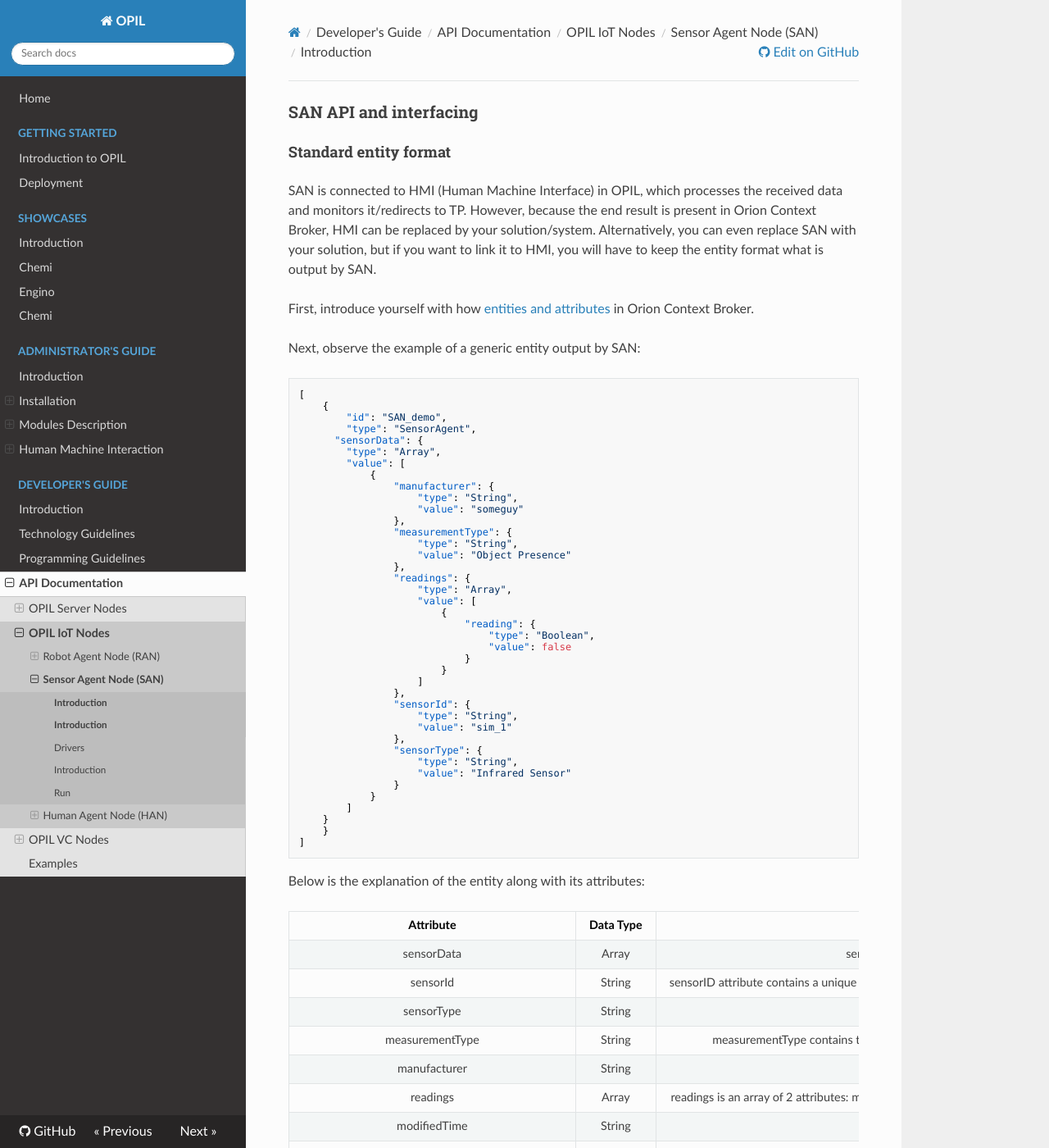
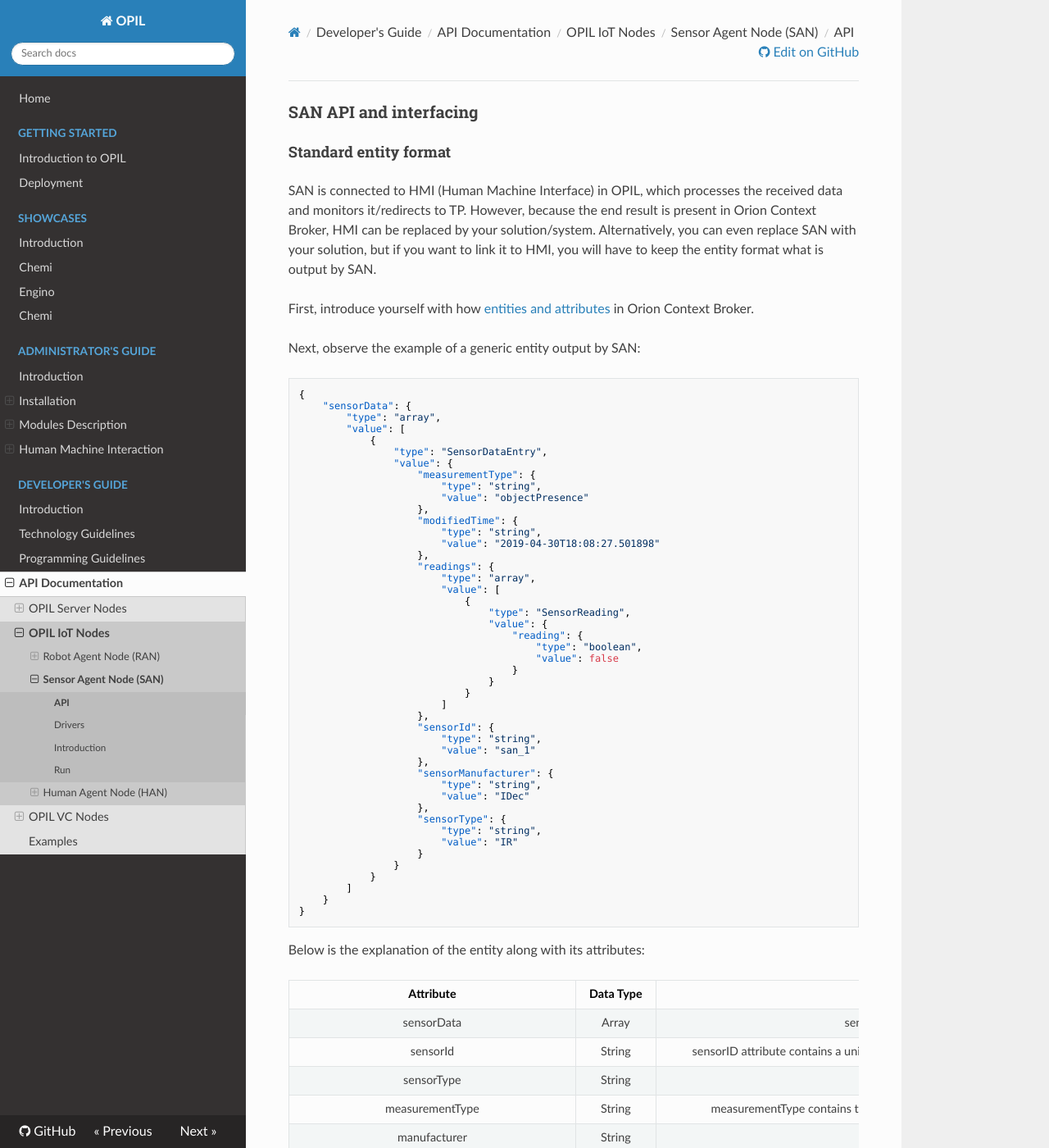
Before and after one commit to opil/documentation, an MkDocs documentation site: the page built from docs/develop/SAN/opil_api_san.md, in a window 1280 px wide and 1400 px high. Shown: the whole window at 82% size. Built offline with MkDocs 1.6.1, drawn with Linux system fonts in a browser that asks for light colours; nearby versions of some CDN libraries; some of the changed text lies outside the part shown.

Commit message:
ALl files in the centralized documentation have been updated according to the latest module documentation.

````diff
--- a/docs/develop/SAN/opil_api_san.md
+++ b/docs/develop/SAN/opil_api_san.md
@@ -10,66 +10,72 @@
 [entities and attributes](https://fiware-orion.readthedocs.io/en/master/user/walkthrough_apiv2/index.html#entity-creation)
 in Orion Context Broker.
 
- Next, observe the example of a generic entity output by SAN:
+Next, observe the example of a generic entity output by SAN:
 
 ```json
-[
-    {
-        "id": "SAN_demo",
-        "type": "SensorAgent",
-      "sensorData": {
-        "type": "Array",
+{
+    "sensorData": {
+        "type": "array",
         "value": [
             {
-                "manufacturer": {
-                    "type": "String",
-                    "value": "someguy"
-                },
-                "measurementType": {
-                    "type": "String",
-                    "value": "Object Presence"
-                },
-                "readings": {
-                    "type": "Array",
-                    "value": [
-                        {
-                            "reading": {
-                                "type": "Boolean",
-                                "value": false
+                "type": "SensorDataEntry",
+                "value": {
+                    "measurementType": {
+                        "type": "string",
+                        "value": "objectPresence"
+                    },
+                    "modifiedTime": {
+                        "type": "string",
+                        "value": "2019-04-30T18:08:27.501898"
+                    },
+                    "readings": {
+                        "type": "array",
+                        "value": [
+                            {
+                                "type": "SensorReading",
+                                "value": {
+                                    "reading": {
+                                        "type": "boolean",
+                                        "value": false
+                                    }
+                                }
                             }
-                        }
-                    ]
-                },
-                "sensorId": {
-                    "type": "String",
-                    "value": "sim_1"
-                },
-                "sensorType": {
-                    "type": "String",
-                    "value": "Infrared Sensor"
+                        ]
+                    },
+                    "sensorId": {
+                        "type": "string",
+                        "value": "san_1"
+                    },
+                    "sensorManufacturer": {
+                        "type": "string",
+                        "value": "IDec"
+                    },
+                    "sensorType": {
+                        "type": "string",
+                        "value": "IR"
+                    }
                 }
             }
         ]
     }
-    }
-]
+}
 ```
 Below is the explanation of the entity along with its attributes:
 
-|    Attribute    | Data Type |                                                                                              Description                                                                                             |
+|        Attribute        | Data Type |                                                                                                                                                                                            Description                                                                                                                                                                                         |
 |:---------------:|:---------:|:----------------------------------------------------------------------------------------------------------------------------------------------------------------------------------------------------:|
-|    sensorData   |   Array   | sensorData is one of the main attributes and it corresponds to the particular data regarding sensors  which submitted this data                                                                     |
-|     sensorId    |   String  | sensorID attribute contains a unique ID of the particular sensor.  ID will tell the user which sensor exactly has sent the data, regardless of whether there are other sensors that are totally the same.  |
-|    sensorType   |   String  | sensorType attribute contains the name of the sensor and  determines the type of the sensor.                                                                                                         |
-| measurementType |   String  | measurementType contains the information which tells user what has been measured exactly. Sensors of the same type  may measure different things and it is essential to specify.                     |
-|   manufacturer  |   String  | manufacturer contains the name of the manufacturer of the sensor                                                                                                                                     |
-|     readings    |   Array   | readings is an array of 2 attributes: modifiedTime and reading.  reading corresponds to a particular reading taken  by sensor and modifiedTime specifies the exact time when  the reading was taken. |
-|   modifiedTime  |   String  |  modifiedTime specifies the time when the reading was taken by sensor.                                                                                                                               |
+|        sensorData     |     Array     | sensorData is one of the main attributes and it    corresponds to the particular data regarding sensors    which submitted this data                                                                                                                                         |
+|         sensorId        |     String    | sensorID attribute contains a unique ID of the particular sensor.    ID will tell the user which sensor exactly has sent the data,    regardless is there are other sensors that are totally the same.     |
+|        sensorType     |     String    | sensorType attribute contains the name of the sensor and    determines the type of the sensor.                                                                                                                                                                                                                 |
+| measurementType |     String    | measurementType contains the information which tells user what has been measured exactly. Sensors of the same type    may measure different things and it is essential to specify.                                         |
+|     manufacturer    |     String    | manufacturer contains the name of the manufacturer of the sensor                                                                                                                                                                                                                                                                         |
+|         readings        |     Array     | readings is an array of 2 attributes: modifiedTime and reading.    reading corresponds to a particular reading taken    by sensor and modifiedTime specifies the exact time when    the reading was taken. |
+|     modifiedTime    |     String    |    modifiedTime specifies the time when the reading was taken by sensor.                                                                                                                                                                                                                                                             |
 *Above: Explanation of attributes of the generic entitiy*
 
-| Attribute |       Data type       |                                                                                                  Description                                                                                                  |
+| Attribute |             Data type             |                                                                                                                                                                                                    Description                                                                                                                                                                                                    |
 |:---------:|:---------------------:|:-------------------------------------------------------------------------------------------------------------------------------------------------------------------------------------------------------------:|
-|  readings | Number/Boolean/String/Array |  reading specified the actual measurement taken by sensor.   It can be a numberic value, a boolean value or a string - it depends   on the particular sensor. From this attribute the actual data is received |
+|    readings | Number/Boolean/String/Array |    reading specified the actual measurement taken by sensor.     It can be a numberic value, a boolean value or a string - it depends     on the particular sensor. From this attribute the actual data is received |
 
 *Above: Explanation of readings attribute*
 
@@ -98,33 +104,33 @@
 ```POST http://orion:1026/v2/subscriptions```
 ```json
 {
-  "description": "A subscription to get info about SAN",
-  "subject": {
-    "entities": [
-      {
-        "id": "SAN_demo",
-        "type": "SensorAgent"
-      }
-    ],
-    "condition": {
-      "attrs": [
-        "sensorData",
-        "modifiedTime"
-      ]
-    }
-  },
-  "notification": {
-    "http": {
-      "url": "http://yoururl.com"
+    "description": "A subscription to get info about SAN",
+    "subject": {
+        "entities": [
+            {
+                "id": "SAN_demo",
+                "type": "SensorAgent"
+            }
+        ],
+        "condition": {
+            "attrs": [
+                "sensorData",
+                "modifiedTime"
+            ]
+        }
     },
-    "attrs": [
-      "sensorData",
-      "modifiedTime"
-    ]
-  },
-  "throttling": 2
+    "notification": {
+        "http": {
+            "url": "http://yoururl.com"
+        },
+        "attrs": [
+            "sensorData",
+            "modifiedTime"
+        ]
+    },
+    "throttling": 2
 }
 ```
-*Above: Instead of http://yoururl.com insert the endpoint you want to get data to *
+*Above: Instead of http://yoururl.com insert the endpoint you want to get data to*
 
 Do not forget to include the following header: "Content-type" - "application/json"
--- a/mkdocs.yml
+++ b/mkdocs.yml
@@ -141,7 +141,6 @@
                     - Interfaces: develop/RAN/opil_interfaces_ran.md
                     - Introduction: develop/RAN/opil_introd_ran.md
                 - Sensor Agent Node (SAN):
-                    - Introduction: develop/SAN/opil_api_san.md
                     - API: develop/SAN/opil_api_san.md
                     - Drivers: develop/SAN/opil_drivers_san.md
                     - Introduction: develop/SAN/opil_introd_san.md
````
Also changed, not shown: docs/develop/SAN/opil_drivers_san.md (+8 -7 lines), docs/develop/SAN/opil_run_san.md (+11 -11 lines).
